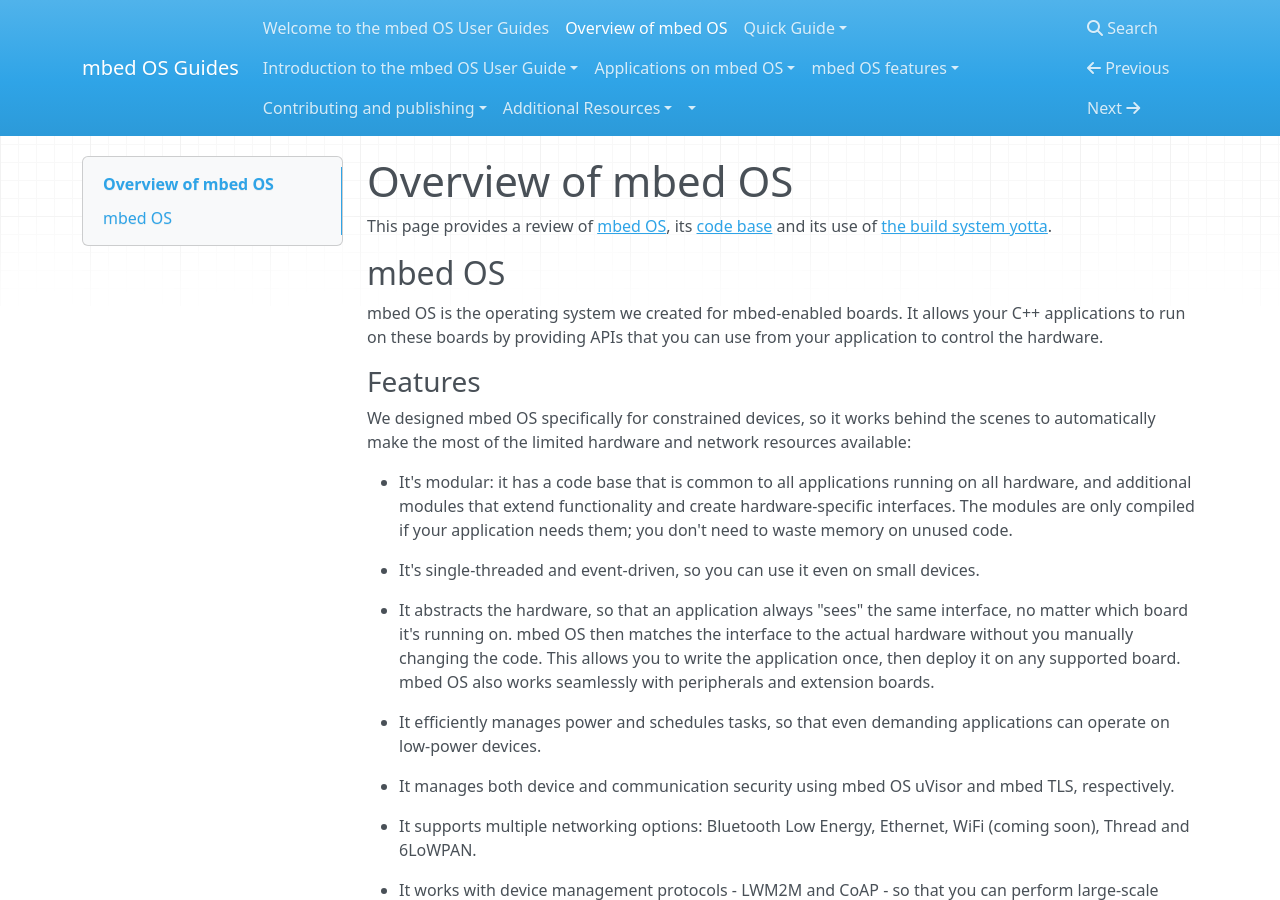
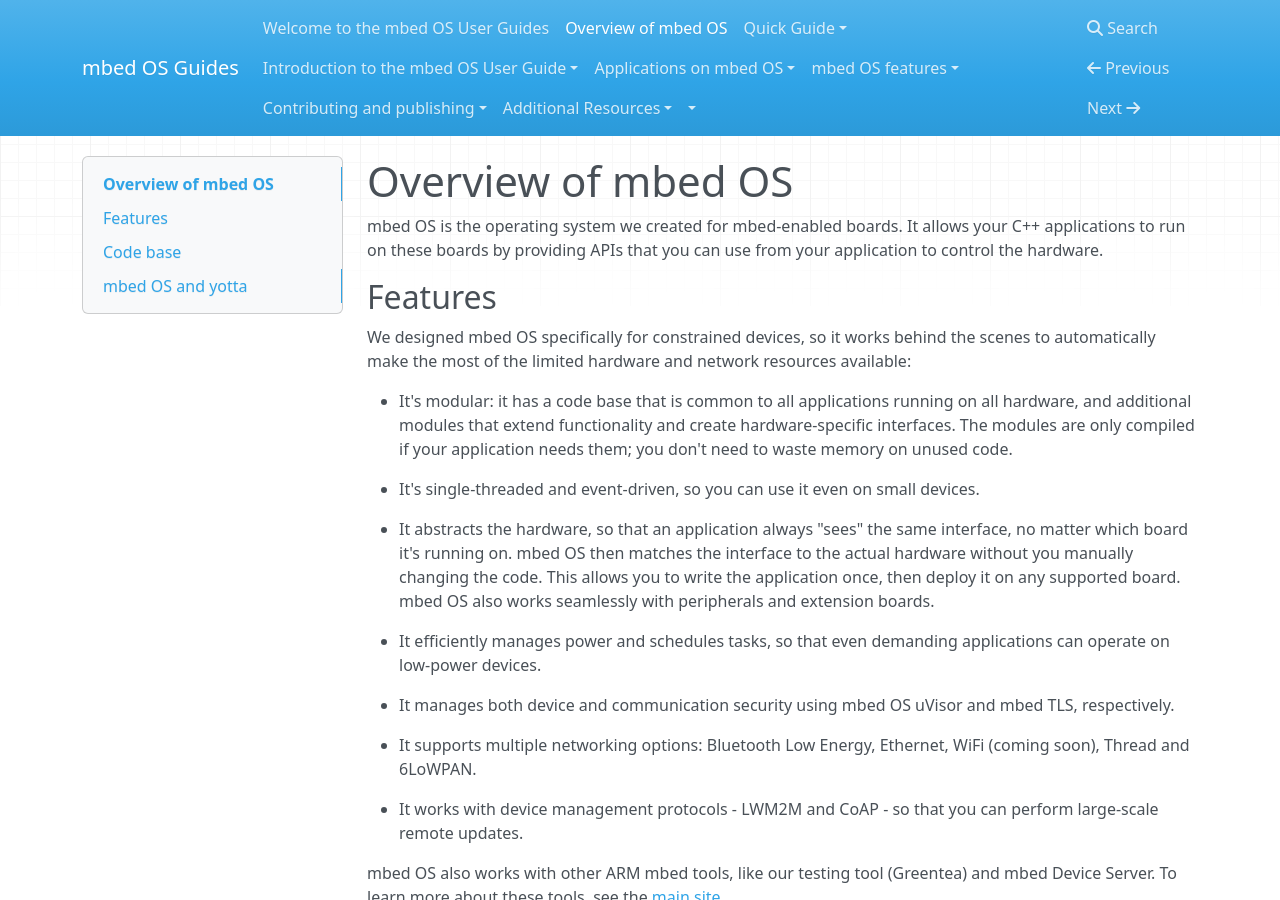
Before and after one commit to ARMmbed/GettingStartedmbedOS, an MkDocs documentation site: the page built from Docs/about_mbed_os.md, in a window 1280 px wide and 900 px high. Built offline with MkDocs 1.6.1, drawn with Linux system fonts in a browser that asks for light colours; nearby versions of some CDN libraries; old or Windows-style settings are respelled for this version of MkDocs.

Commit message:
Renumbering headers

```diff
--- a/Docs/about_mbed_os.md
+++ b/Docs/about_mbed_os.md
@@ -1,12 +1,8 @@
 # Overview of mbed OS
-
-This page provides a review of [mbed OS](#mbed-os), its [code base](#code-base) and its use of [the build system yotta](#mbed-os-and-yotta).
-
-## mbed OS
 
 mbed OS is the operating system we created for mbed-enabled boards. It allows your C++ applications to run on these boards by providing APIs that you can use from your application to control the hardware.
 
-### Features
+## Features
 
 We designed mbed OS specifically for constrained devices, so it works behind the scenes to automatically make the most of the limited hardware and network resources available:
 
@@ -27,11 +23,12 @@ We designed mbed OS specifically for constrained devices, so it works behind the
 mbed OS also works with other ARM mbed tools, like our testing tool (Greentea) and mbed Device Server. To learn more about these tools, see the [main site](https://www.mbed.com/en/).
 
 
-### Code base
+## Code base
 
 As explained above, mbed OS is modular. This section gives a short review of the main modules. Some of these will be reviewed in greater detail later.
 
-#### Core modules
+### Core modules
+
 * [_compiler-polyfill_](https://github.com/ARMmbed/compiler-polyfill): Common compiler intrinsics and attributes made portable across toolchains.
 
 * [_core-util_](https://github.com/ARMmbed/core-util): Core data structures and primitives for the OS.
@@ -42,7 +39,7 @@ As explained above, mbed OS is modular. This section gives a short review of the
 
 * [_uvisor_](https://github.com/ARMmbed/uvisor): mbed OS uVisor is a supervisory kernel for security on mbed OS.
 
-#### Hardware abstraction and drivers
+### Hardware abstraction and drivers
 
 * [_mbed-drivers_](https://github.com/ARMmbed/mbed-drivers): Abstract drivers for common hardware peripherals and communications interfaces such as SPI and I2C. Provides a higher level interface than the mbed HAL; these are the APIs that applications should use.
 
@@ -50,7 +47,7 @@ As explained above, mbed OS is modular. This section gives a short review of the
 
 * [_mbed-hal_](https://github.com/ARMmbed/mbed-hal): The mbed Hardware Abstraction Layer (HAL).
 
-#### Networking and connectivity
+### Networking and connectivity
 
 * [_ble_](https://github.com/ARMmbed/ble): APIs for using Bluetooth Low Energy.
 
@@ -64,7 +61,7 @@ As explained above, mbed OS is modular. This section gives a short review of the
 
 * [_sockets_](https://github.com/ARMmbed/sockets): High level portable socket layer (sitting on top of the SAL).
 
-#### mbed Client
+### mbed Client
 
 * [_mbed-client-c_](https://github.com/ARMmbed/mbed-client-c): Core library in C.
 
@@ -74,7 +71,7 @@ As explained above, mbed OS is modular. This section gives a short review of the
 
 * [_mbed-client-mbedtls_](https://github.com/ARMmbed/mbed-client-mbed-tls): mbed TLS-specific implementation for mbed Client.
 
-### mbed OS and yotta
+## mbed OS and yotta
 
 yotta is the build system we use for mbed OS. We'll get into the details of it [later](Full_Guide/app_on_yotta.md), but what you need to understand at this point is that mbed OS applications cannot be built without yotta.
 
```
